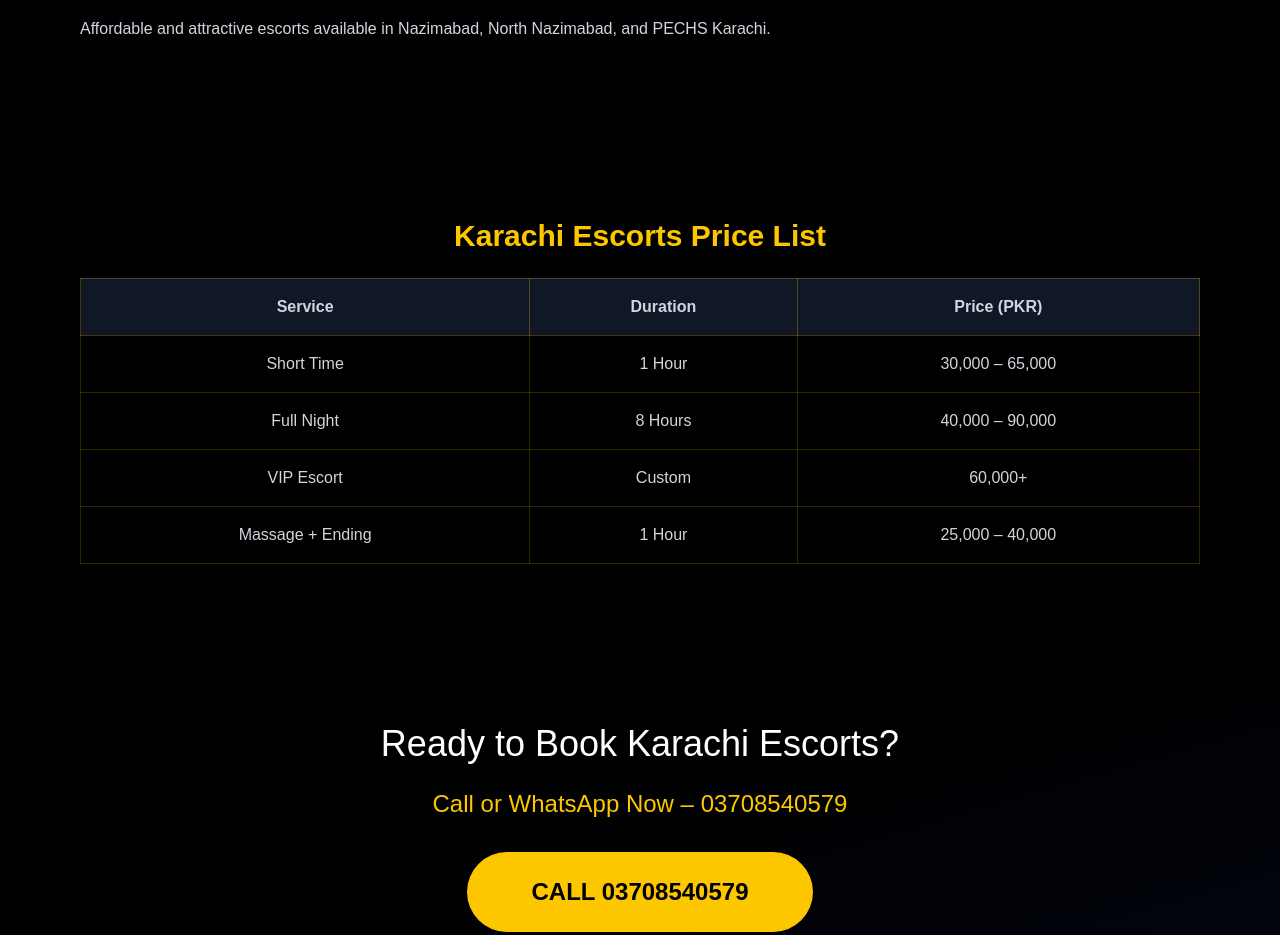
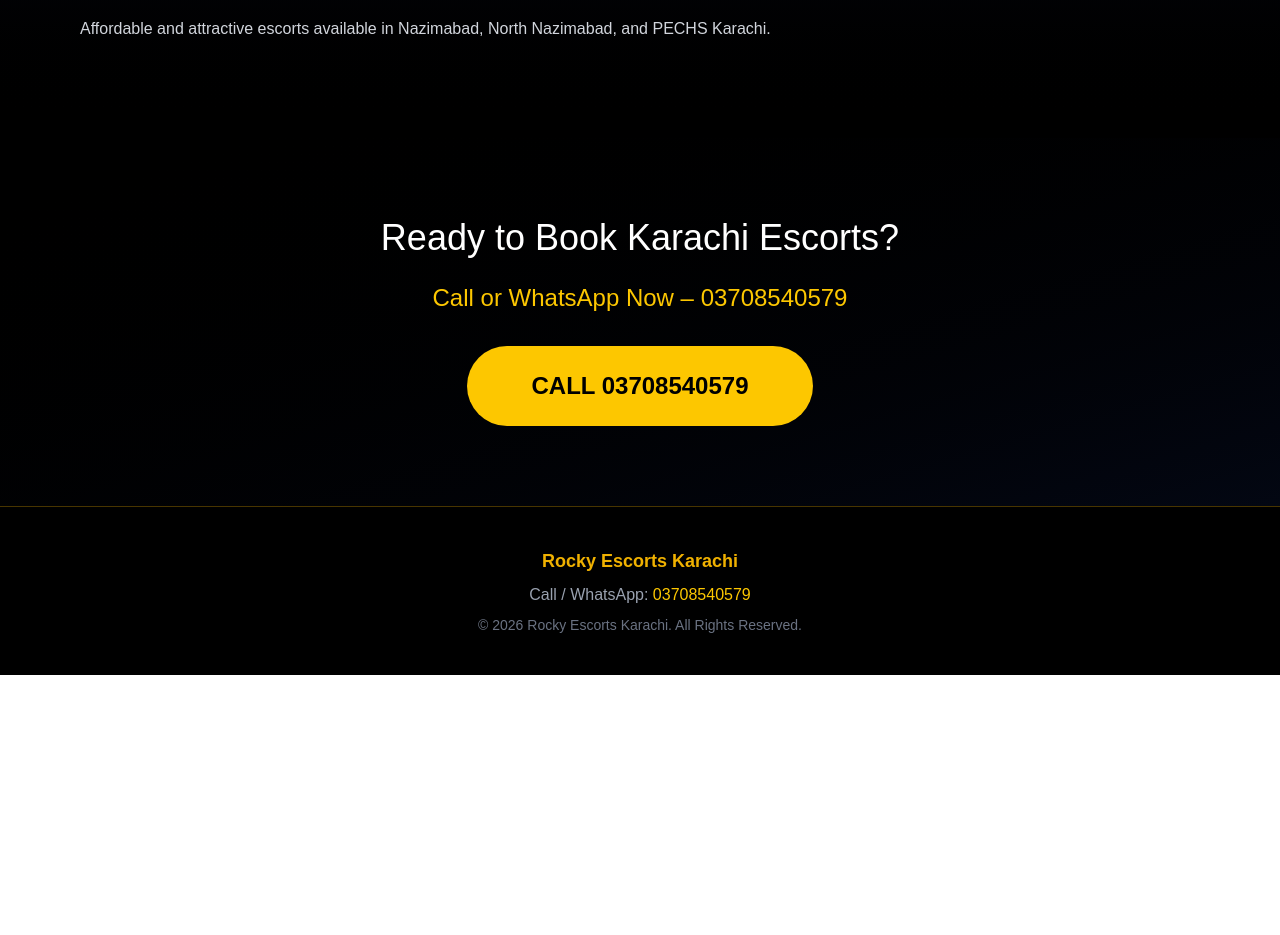
Before and after one commit to iamtalhaarifvlogs/rockykarachi1, a Next.js app: page / in a window 1280 px wide. Shown: the part 3260-4195 px from the top of the page. After the commit the page ends 3935 px from the top, so only its background shows below. Built offline with nearby package versions, Linux system fonts and the light colour scheme.

Commit message:
Update page.tsx

```diff
--- a/app/page.tsx
+++ b/app/page.tsx
@@ -163,39 +163,7 @@ export default function HomePage() {
       </section>
 
       {/* PRICING */}
-      <section className="bg-black py-20">
-        <div className="container mx-auto px-4 max-w-6xl">
-          <h3 className="text-3xl font-semibold text-yellow-400 mb-6 text-center">
-            Karachi Escorts Price List
-          </h3>
 
-          <div className="overflow-x-auto">
-            <table className="w-full border border-yellow-500/30 text-gray-300">
-              <thead className="bg-gray-900">
-                <tr>
-                  <th className="p-4 border border-yellow-500/30">Service</th>
-                  <th className="p-4 border border-yellow-500/30">Duration</th>
-                  <th className="p-4 border border-yellow-500/30">Price (PKR)</th>
-                </tr>
-              </thead>
-              <tbody>
-                {[
-                  ["Short Time", "1 Hour", "30,000 – 65,000"],
-                  ["Full Night", "8 Hours", "40,000 – 90,000"],
-                  ["VIP Escort", "Custom", "60,000+"],
-                  ["Massage + Ending", "1 Hour", "25,000 – 40,000"],
-                ].map((row, i) => (
-                  <tr key={i} className="text-center border-t border-yellow-500/20">
-                    {row.map((cell, j) => (
-                      <td key={j} className="p-4 border border-yellow-500/20">{cell}</td>
-                    ))}
-                  </tr>
-                ))}
-              </tbody>
-            </table>
-          </div>
-        </div>
-      </section>
 
       {/* FINAL CTA */}
       <section className="bg-gradient-to-br from-black to-gray-950 py-20 text-center">
```
